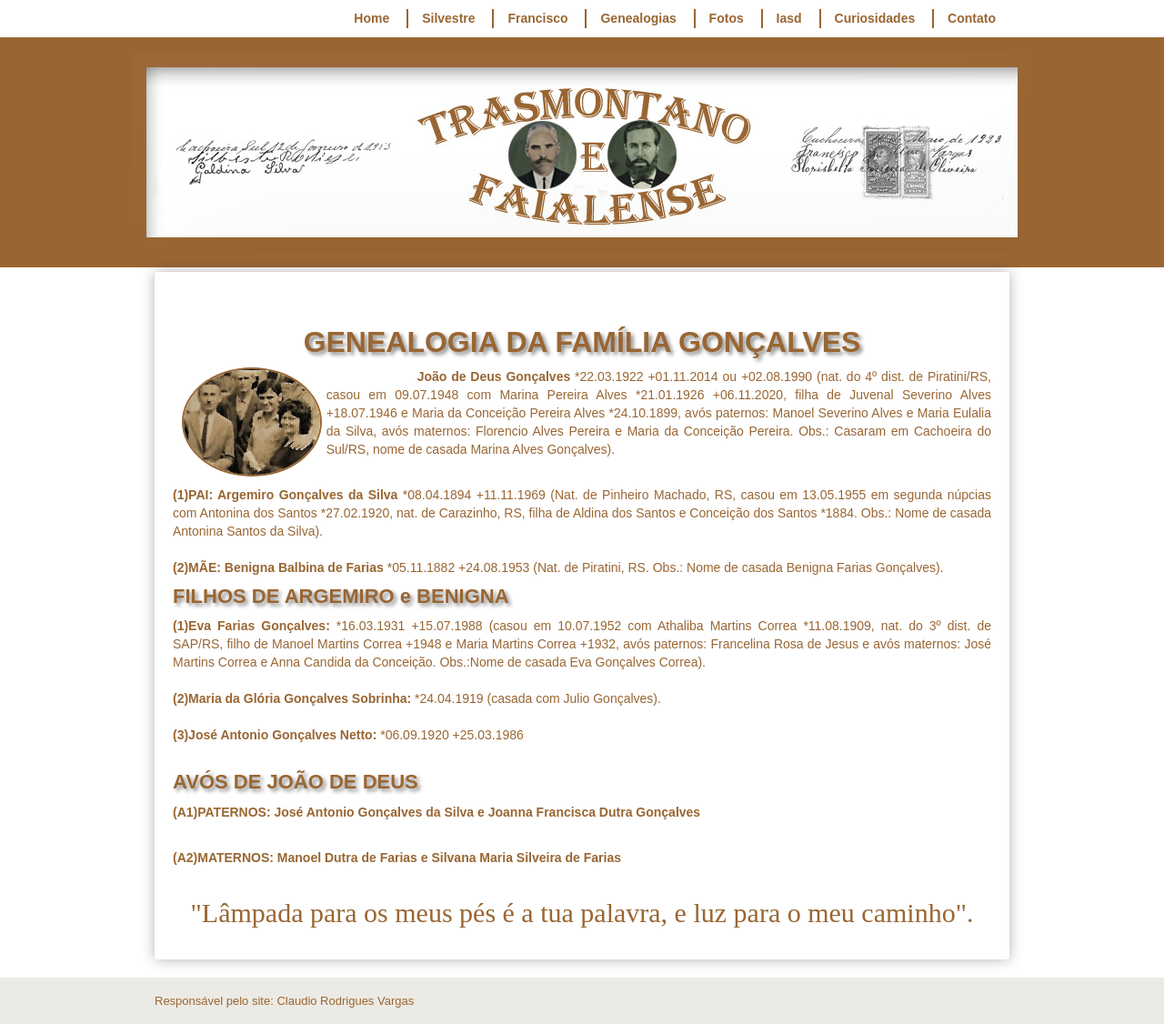
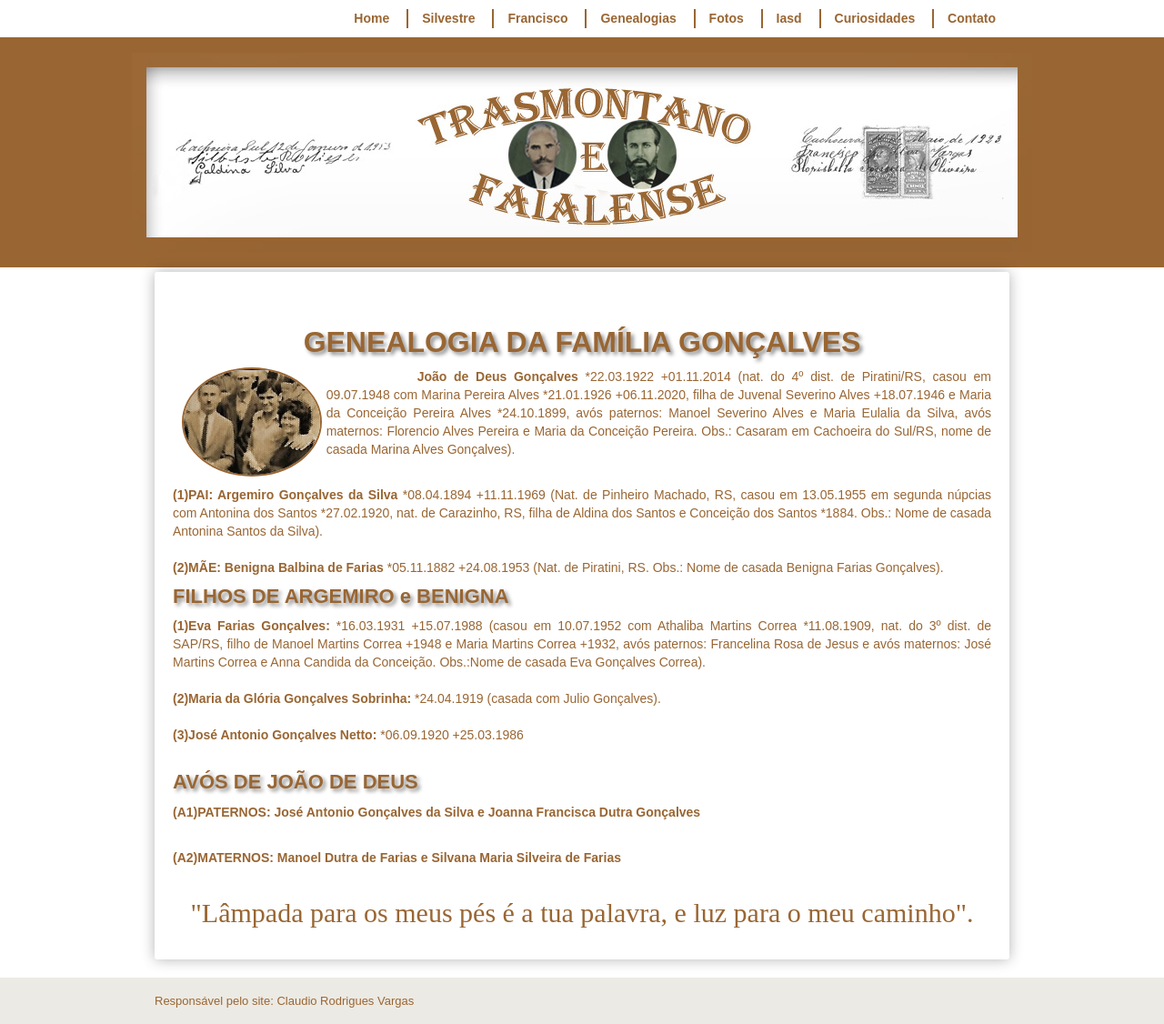
Before and after one commit to claudiovargas1955/claudiovargas1955.github.io, a Jekyll site: the page built from _pages/familia-gonçalves.html, in a window 1280 px wide. Shown: the whole page at 91% size. Built offline with Jekyll 4.4.1, drawn with Linux system fonts in a browser that asks for light colours; some web fonts are replaced.

Commit message:
Update familia-gonçalves.html

```diff
--- a/_pages/familia-gonçalves.html
+++ b/_pages/familia-gonçalves.html
@@ -95,7 +95,7 @@ details[open] summary {color:#996633;
 
 <h1>GENEALOGIA DA FAMÍLIA GONÇALVES</h1>
 <img class="dir1" style="float:left"; src="/images/joãodedeus.jpg"; height="120px"; title="João de Deus Gonçalves e família">
-<b><p style="text-indent:100px";/>João de Deus Gonçalves </b>*22.03.1922 +01.11.2014 ou +02.08.1990 (nat. do 4º dist. de Piratini/RS, casou em 09.07.1948 com Marina
+<b><p style="text-indent:100px";/>João de Deus Gonçalves </b>*22.03.1922 +01.11.2014 (nat. do 4º dist. de Piratini/RS, casou em 09.07.1948 com Marina
 Pereira Alves *21.01.1926 +06.11.2020, filha de Juvenal Severino Alves +18.07.1946 e Maria da Conceição Pereira Alves *24.10.1899, avós paternos: Manoel Severino Alves
 e Maria Eulalia da Silva, avós maternos: Florencio Alves Pereira e Maria da Conceição Pereira. Obs.: Casaram em Cachoeira do Sul/RS, nome de casada Marina Alves
 Gonçalves).<br><br>
```
